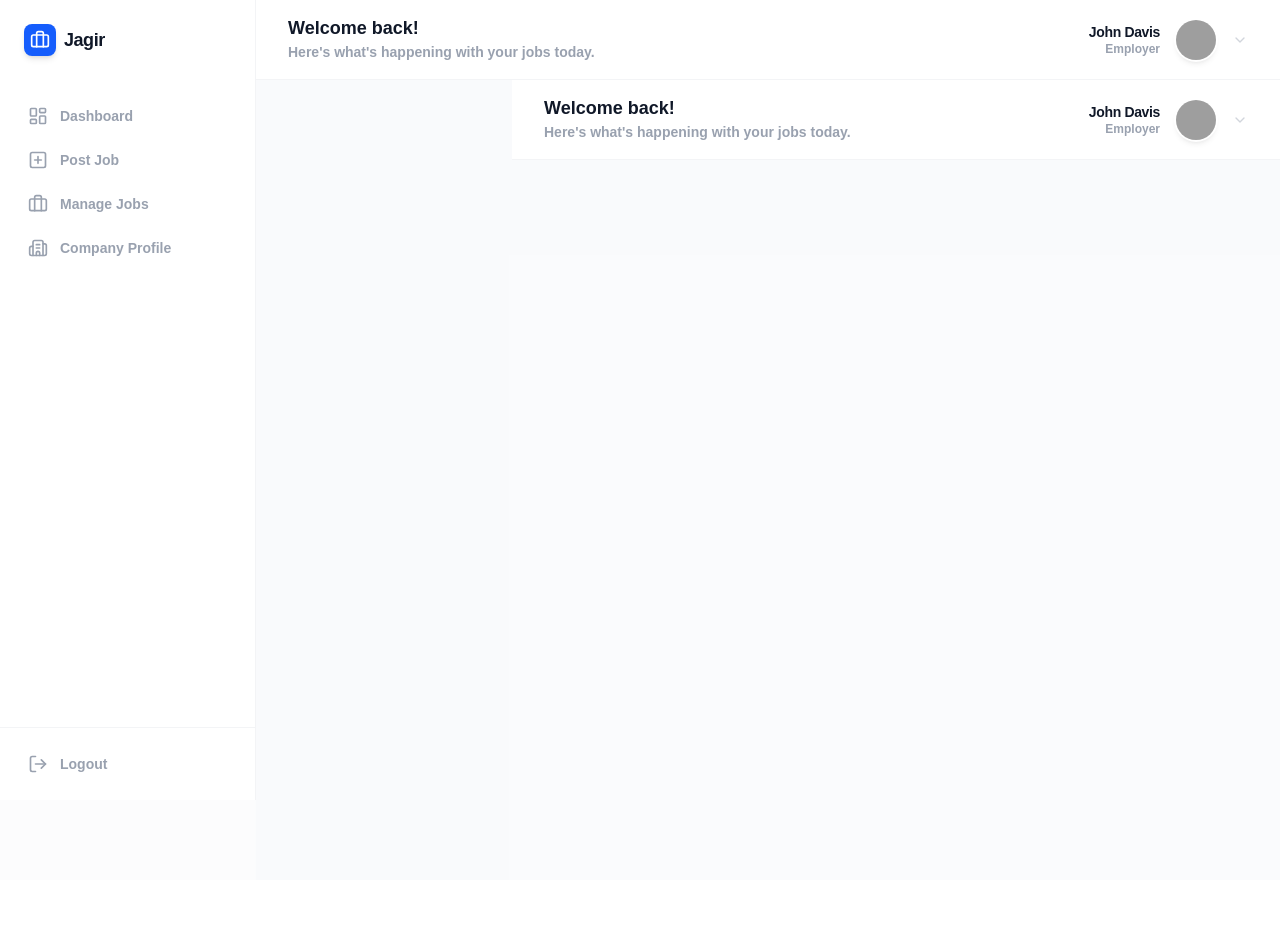
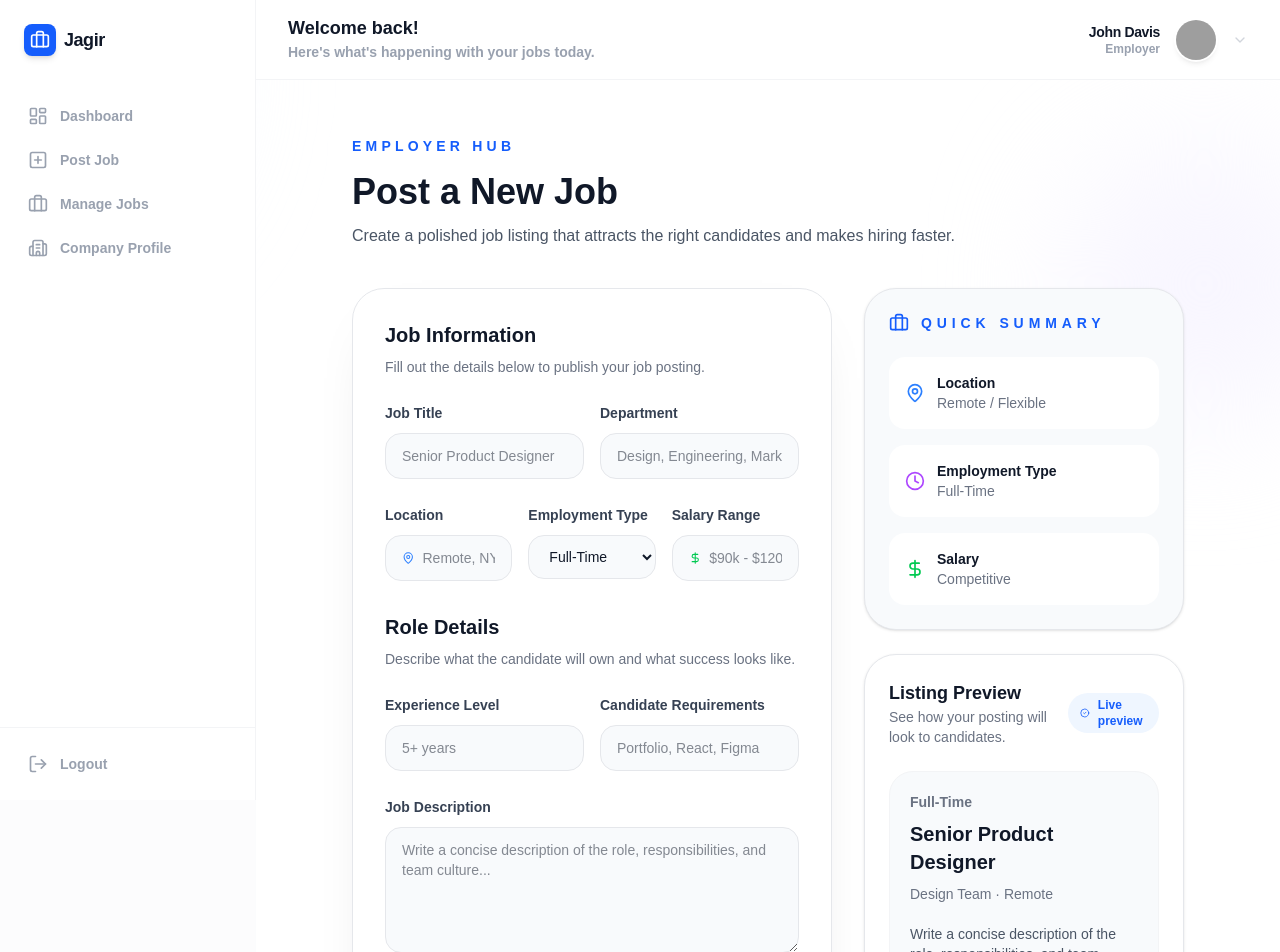
Before and after one commit to roozanaryal/Resume-Analyzer, a Next.js app in the folder frontend/: page /postjob in a window 1280 px wide. Shown: the top 952 px of the page. Before the commit the page ends 880 px from the top, so only its background shows below. Built offline with nearby package versions, Linux system fonts and the light colour scheme; grey boxes are pictures that could not be loaded.

Commit message:
Feature:Post-Jobs

```diff
--- a/frontend/app/(hr)/layout.tsx
+++ b/frontend/app/(hr)/layout.tsx
@@ -4,7 +4,7 @@ import Link from "next/link";
 
 const SIDEBAR_LINKS = [
   { icon: LayoutDashboard, label: "Dashboard", href: "/dashboard" },
-  { icon: PlusSquare, label: "Post Job", href: "/post-job" },
+  { icon: PlusSquare, label: "Post Job", href: "/postjob" },
   { icon: Briefcase, label: "Manage Jobs", href: "/manage-jobs" },
   { icon: Building2, label: "Company Profile", href: "/company-profile" },
 ];
--- a/frontend/app/(hr)/postjob/page.tsx
+++ b/frontend/app/(hr)/postjob/page.tsx
@@ -1,77 +1,235 @@
-import { Briefcase, Building2, LayoutDashboard, LogOut, PlusSquare, ChevronDown } from "lucide-react";
-import React from "react";
-import Link from "next/link";
+"use client";
 
-const SIDEBAR_LINKS = [
-  { icon: LayoutDashboard, label: "Dashboard", href: "/dashboard" },
-  { icon: PlusSquare, label: "Post Job", href: "/postjob" },
-  { icon: Briefcase, label: "Manage Jobs", href: "/manage-jobs" },
-  { icon: Building2, label: "Company Profile", href: "/company-profile" },
-];
+import React, { useState } from "react";
+import { Briefcase, MapPin, Clock, DollarSign, CheckCircle2 } from "lucide-react";
 
-export default function HRLayout({ children }: { children: React.ReactNode }) {
+export default function PostJobPage() {
+  const [title, setTitle] = useState("");
+  const [department, setDepartment] = useState("");
+  const [location, setLocation] = useState("");
+  const [employmentType, setEmploymentType] = useState("Full-Time");
+  const [salaryRange, setSalaryRange] = useState("");
+  const [experience, setExperience] = useState("");
+  const [description, setDescription] = useState("");
+  const [responsibilities, setResponsibilities] = useState("");
+  const [qualifications, setQualifications] = useState("");
+  const [message, setMessage] = useState<string | null>(null);
+
+  const handleSubmit = (event: React.FormEvent<HTMLFormElement>) => {
+    event.preventDefault();
+    setMessage("Job posted successfully!");
+    window.setTimeout(() => setMessage(null), 3000);
+  };
+
   return (
-    <div className="min-h-screen bg-slate-50/50">
-      {/* Sidebar */}
-      <aside className="w-64 bg-white border-r border-gray-100 flex flex-col pt-6 fixed inset-y-0 left-0 z-50">
-        <div className="px-6 mb-10">
-          <Link href="/" className="flex items-center gap-2">
-            <div className="flex h-8 w-8 items-center justify-center rounded-lg bg-blue-600 text-white shadow-md">
-              <Briefcase className="h-5 w-5" />
-            </div>
-            <span className="text-lg font-bold tracking-tight text-gray-900">Jagir</span>
-          </Link>
+    <div className="relative min-h-screen bg-white overflow-hidden">
+      <div className="fixed top-[-10%] left-[-10%] h-[320px] w-[320px] rounded-full bg-blue-50/70 blur-3xl pointer-events-none" />
+      <div className="fixed right-[-5%] top-[18%] h-[280px] w-[280px] rounded-full bg-violet-50/70 blur-3xl pointer-events-none" />
+
+      {message && (
+        <div className="fixed top-6 right-6 z-50 flex items-center gap-3 rounded-2xl border border-emerald-200 bg-emerald-50 px-5 py-4 text-sm font-semibold text-emerald-700 shadow-xl">
+          <CheckCircle2 className="h-5 w-5" />
+          {message}
+        </div>
+      )}
+
+      <div className="relative z-10 mx-auto px-6 py-10 md:py-14 md:px-12 lg:px-24">
+        <div className="mb-10 max-w-3xl">
+          <p className="text-sm font-semibold uppercase tracking-[0.3em] text-blue-600">Employer Hub</p>
+          <h1 className="mt-4 text-3xl md:text-4xl font-bold text-gray-900">Post a New Job</h1>
+          <p className="mt-3 text-base text-gray-600">Create a polished job listing that attracts the right candidates and makes hiring faster.</p>
         </div>
 
-        <nav className="flex-1 px-4 space-y-1">
-          {SIDEBAR_LINKS.map((link) => (
-            <Link
-              key={link.label}
-              href={link.href}
-              className="w-full flex items-center gap-3 px-3 py-2.5 rounded-xl font-bold text-sm text-gray-400 hover:text-gray-600 hover:bg-gray-50 transition-all"
+        <div className="grid gap-8 xl:grid-cols-[1.8fr_1.2fr]">
+          <form onSubmit={handleSubmit} className="space-y-8 rounded-[2rem] border border-gray-200 bg-white p-8 shadow-[0_20px_60px_-40px_rgba(15,23,42,0.25)]">
+            <div className="space-y-6">
+              <div className="flex flex-col gap-2">
+                <h2 className="text-xl font-bold text-gray-900">Job Information</h2>
+                <p className="text-sm text-gray-500">Fill out the details below to publish your job posting.</p>
+              </div>
+
+              <div className="grid gap-4 md:grid-cols-2">
+                <label className="block">
+                  <span className="text-sm font-semibold text-gray-700">Job Title</span>
+                  <input
+                    value={title}
+                    onChange={(event) => setTitle(event.target.value)}
+                    placeholder="Senior Product Designer"
+                    className="mt-2 w-full rounded-2xl border border-gray-200 bg-slate-50 px-4 py-3 text-sm text-gray-900 outline-none transition focus:border-blue-400 focus:bg-white focus:ring-2 focus:ring-blue-200"
+                  />
+                </label>
+
+                <label className="block">
+                  <span className="text-sm font-semibold text-gray-700">Department</span>
+                  <input
+                    value={department}
+                    onChange={(event) => setDepartment(event.target.value)}
+                    placeholder="Design, Engineering, Marketing"
+                    className="mt-2 w-full rounded-2xl border border-gray-200 bg-slate-50 px-4 py-3 text-sm text-gray-900 outline-none transition focus:border-blue-400 focus:bg-white focus:ring-2 focus:ring-blue-200"
+                  />
+                </label>
+              </div>
+
+              <div className="grid gap-4 md:grid-cols-3">
+                <label className="block">
+                  <span className="text-sm font-semibold text-gray-700">Location</span>
+                  <div className="mt-2 flex items-center gap-2 rounded-2xl border border-gray-200 bg-slate-50 px-4 py-3">
+                    <MapPin className="h-4 w-4 text-blue-500" />
+                    <input
+                      value={location}
+                      onChange={(event) => setLocation(event.target.value)}
+                      placeholder="Remote, NYC, London"
+                      className="w-full border-none bg-transparent text-sm text-gray-900 outline-none"
+                    />
+                  </div>
+                </label>
+
+                <label className="block">
+                  <span className="text-sm font-semibold text-gray-700">Employment Type</span>
+                  <select
+                    value={employmentType}
+                    onChange={(event) => setEmploymentType(event.target.value)}
+                    className="mt-2 w-full rounded-2xl border border-gray-200 bg-slate-50 px-4 py-3 text-sm text-gray-900 outline-none transition focus:border-blue-400 focus:bg-white focus:ring-2 focus:ring-blue-200"
+                  >
+                    <option>Full-Time</option>
+                    <option>Part-Time</option>
+                    <option>Contract</option>
+                    <option>Internship</option>
+                  </select>
+                </label>
+
+                <label className="block">
+                  <span className="text-sm font-semibold text-gray-700">Salary Range</span>
+                  <div className="mt-2 flex items-center gap-2 rounded-2xl border border-gray-200 bg-slate-50 px-4 py-3">
+                    <DollarSign className="h-4 w-4 text-green-500" />
+                    <input
+                      value={salaryRange}
+                      onChange={(event) => setSalaryRange(event.target.value)}
+                      placeholder="$90k - $120k"
+                      className="w-full border-none bg-transparent text-sm text-gray-900 outline-none"
+                    />
+                  </div>
+                </label>
+              </div>
+            </div>
+
+            <div className="space-y-6">
+              <div className="flex flex-col gap-2">
+                <h2 className="text-xl font-bold text-gray-900">Role Details</h2>
+                <p className="text-sm text-gray-500">Describe what the candidate will own and what success looks like.</p>
+              </div>
+
+              <div className="grid gap-4 md:grid-cols-2">
+                <label className="block">
+                  <span className="text-sm font-semibold text-gray-700">Experience Level</span>
+                  <input
+                    value={experience}
+                    onChange={(event) => setExperience(event.target.value)}
+                    placeholder="5+ years"
+                    className="mt-2 w-full rounded-2xl border border-gray-200 bg-slate-50 px-4 py-3 text-sm text-gray-900 outline-none transition focus:border-blue-400 focus:bg-white focus:ring-2 focus:ring-blue-200"
+                  />
+                </label>
+
+                <label className="block">
+                  <span className="text-sm font-semibold text-gray-700">Candidate Requirements</span>
+                  <input
+                    value={qualifications}
+                    onChange={(event) => setQualifications(event.target.value)}
+                    placeholder="Portfolio, React, Figma"
+                    className="mt-2 w-full rounded-2xl border border-gray-200 bg-slate-50 px-4 py-3 text-sm text-gray-900 outline-none transition focus:border-blue-400 focus:bg-white focus:ring-2 focus:ring-blue-200"
+                  />
+                </label>
+              </div>
+
+              <label className="block">
+                <span className="text-sm font-semibold text-gray-700">Job Description</span>
+                <textarea
+                  value={description}
+                  onChange={(event) => setDescription(event.target.value)}
+                  rows={5}
+                  placeholder="Write a concise description of the role, responsibilities, and team culture..."
+                  className="mt-2 w-full rounded-2xl border border-gray-200 bg-slate-50 px-4 py-3 text-sm text-gray-900 outline-none transition focus:border-blue-400 focus:bg-white focus:ring-2 focus:ring-blue-200"
+                />
+              </label>
+
+              <label className="block">
+                <span className="text-sm font-semibold text-gray-700">Key Responsibilities</span>
+                <textarea
+                  value={responsibilities}
+                  onChange={(event) => setResponsibilities(event.target.value)}
+                  rows={4}
+                  placeholder="List the key responsibilities for the role..."
+                  className="mt-2 w-full rounded-2xl border border-gray-200 bg-slate-50 px-4 py-3 text-sm text-gray-900 outline-none transition focus:border-blue-400 focus:bg-white focus:ring-2 focus:ring-blue-200"
+                />
+              </label>
+            </div>
+
+            <button
+              type="submit"
+              className="inline-flex items-center justify-center gap-2 rounded-2xl bg-blue-600 px-6 py-3 text-sm font-semibold text-white shadow-lg shadow-blue-500/20 transition hover:bg-blue-700 focus:outline-none focus:ring-2 focus:ring-blue-300"
             >
-              <link.icon className="h-5 w-5" />
-              {link.label}
-            </Link>
-          ))}
-        </nav>
+              <Briefcase className="h-4 w-4" />
+              Post Job
+            </button>
+          </form>
 
-        <div className="p-4 mt-auto border-t border-gray-100 text-gray-400">
-          <button className="w-full flex items-center gap-3 px-3 py-2.5 font-bold text-sm hover:text-red-500 hover:bg-red-50 rounded-xl transition-all">
-            <LogOut className="h-5 w-5" />
-            Logout
-          </button>
+          <aside className="space-y-6">
+            <div className="rounded-[2rem] border border-gray-200 bg-slate-50 p-6 shadow-sm">
+              <div className="flex items-center gap-3 text-blue-600">
+                <Briefcase className="h-5 w-5" />
+                <span className="text-sm font-semibold uppercase tracking-[0.35em]">Quick Summary</span>
+              </div>
+              <div className="mt-6 space-y-4">
+                <div className="flex items-center gap-3 rounded-2xl bg-white p-4">
+                  <MapPin className="h-5 w-5 text-blue-500" />
+                  <div>
+                    <p className="text-sm font-semibold text-gray-900">Location</p>
+                    <p className="text-sm text-gray-500">{location || "Remote / Flexible"}</p>
+                  </div>
+                </div>
+                <div className="flex items-center gap-3 rounded-2xl bg-white p-4">
+                  <Clock className="h-5 w-5 text-purple-500" />
+                  <div>
+                    <p className="text-sm font-semibold text-gray-900">Employment Type</p>
+                    <p className="text-sm text-gray-500">{employmentType}</p>
+                  </div>
+                </div>
+                <div className="flex items-center gap-3 rounded-2xl bg-white p-4">
+                  <DollarSign className="h-5 w-5 text-green-500" />
+                  <div>
+                    <p className="text-sm font-semibold text-gray-900">Salary</p>
+                    <p className="text-sm text-gray-500">{salaryRange || "Competitive"}</p>
+                  </div>
+                </div>
+              </div>
+            </div>
+
+            <div className="rounded-[2rem] border border-gray-200 bg-white p-6 shadow-sm">
+              <div className="flex items-center justify-between gap-4">
+                <div>
+                  <h2 className="text-lg font-bold text-gray-900">Listing Preview</h2>
+                  <p className="text-sm text-gray-500">See how your posting will look to candidates.</p>
+                </div>
+                <div className="inline-flex items-center gap-2 rounded-full bg-blue-50 px-3 py-1 text-xs font-semibold text-blue-600">
+                  <CheckCircle2 className="h-3.5 w-3.5" />
+                  Live preview
+                </div>
+              </div>
+
+              <div className="mt-6 space-y-5 rounded-3xl border border-gray-100 bg-slate-50 p-5">
+                <div>
+                  <p className="text-sm font-semibold text-gray-500">{employmentType}</p>
+                  <h3 className="mt-2 text-xl font-bold text-gray-900">{title || "Senior Product Designer"}</h3>
+                  <p className="mt-2 text-sm text-gray-500">{department || "Design Team"} · {location || "Remote"}</p>
+                </div>
+                <div className="space-y-3 text-sm text-gray-600">
+                  <p>{description || "Write a concise description of the role, responsibilities, and team culture to help align top candidates."}</p>
+                  <p className="text-gray-500">Qualifications: {qualifications || "Portfolio, UX research, design systems"}</p>
+                </div>
+              </div>
+            </div>
+          </aside>
         </div>
-      </aside>
-
-      {/* Main Content Area */}
-      <div className="pl-64 flex flex-col min-h-screen">
-        {/* Top Header */}
-        <header className="h-20 bg-white border-b border-gray-100 flex items-center justify-between px-8 sticky top-0 z-40">
-          <div className="space-y-0.5">
-            <h2 className="text-lg font-bold text-gray-900 leading-tight">Welcome back!</h2>
-            <p className="text-sm font-semibold text-gray-400">Here's what's happening with your jobs today.</p>
-          </div>
-
-          <div className="flex items-center gap-4">
-            <div className="text-right hidden sm:block">
-              <p className="text-sm font-bold text-gray-900 tracking-tight">John Davis</p>
-              <p className="text-xs font-semibold text-gray-400 leading-tight">Employer</p>
-            </div>
-            <div className="h-10 w-10 rounded-full overflow-hidden ring-2 ring-white shadow-md">
-              <img
-                src="https://api.dicebear.com/7.x/avataaars/svg?seed=John"
-                alt="Avatar"
-                className="h-full w-full object-cover"
-              />
-            </div>
-            <ChevronDown className="h-4 w-4 text-gray-300" />
-          </div>
-        </header>
-
-        <main className="flex-1">
-          {children}
-        </main>
       </div>
     </div>
   );
--- a/frontend/app/page.tsx
+++ b/frontend/app/page.tsx
@@ -57,7 +57,7 @@ export default function Home() {
             Find Jobs
             <ChevronRight className="h-5 w-5 group-hover:translate-x-1 transition-transform" />
           </Link>
-          <Link href="/(hr)/manage-jobs" className="flex items-center justify-center rounded-2xl border-2 border-gray-200 bg-white px-8 py-3.5 sm:py-4 text-base sm:text-lg font-bold text-gray-700 shadow-sm hover:border-gray-300 hover:bg-gray-50 hover:shadow-md transition-all active:scale-95">
+          <Link href="/postjob" className="flex items-center justify-center rounded-2xl border-2 border-gray-200 bg-white px-8 py-3.5 sm:py-4 text-base sm:text-lg font-bold text-gray-700 shadow-sm hover:border-gray-300 hover:bg-gray-50 hover:shadow-md transition-all active:scale-95">
             Post a Job
           </Link>
         </div>
```
